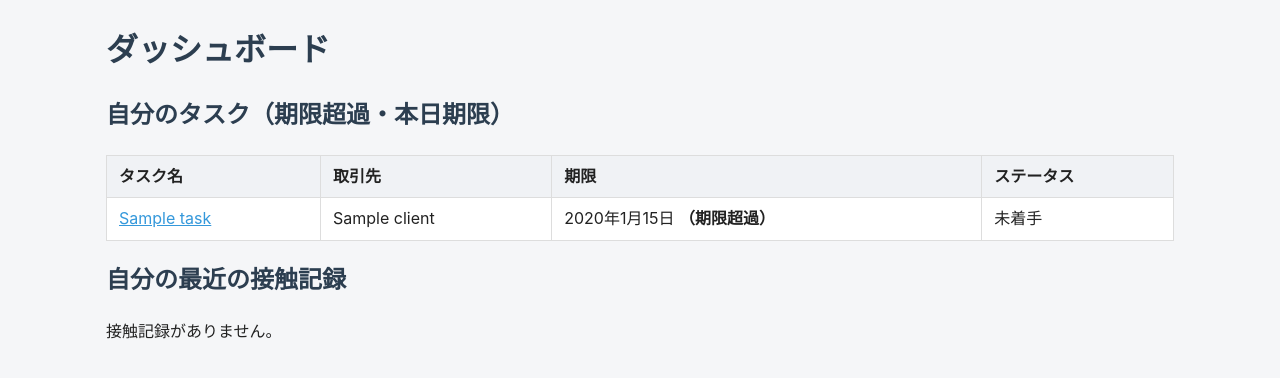
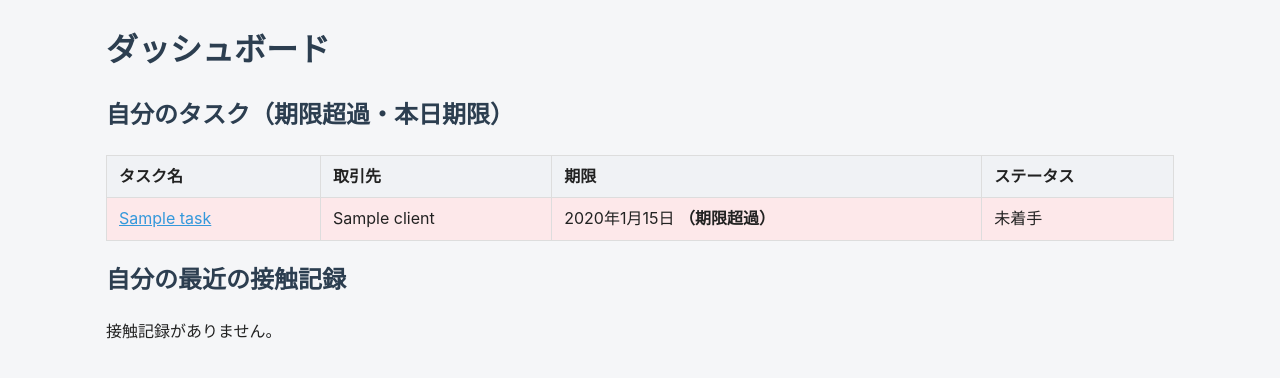
Before and after one commit to kenta138/crm_project, a Django app: page /dashboard/ in a window 1280 px wide. Shown: the part 50-428 px from the top of the page. Run offline with Django 5.2, Linux system fonts and the light colour scheme; a user stored in the database is signed in; tables that the repository leaves empty hold one stand-in row (values such as "Sample post"); data that the repository does not hold is empty.

Commit message:
ダッシュボードで期限超過タスクの行をピンクに着色

```diff
--- a/static/css/style.css
+++ b/static/css/style.css
@@ -260,3 +260,7 @@ a {
     color: #2c3e50;
     font-weight: bold;
 }
+
+.overdue-row {
+    background-color: #fde8ea;
+}
--- a/templates/clients/dashboard.html
+++ b/templates/clients/dashboard.html
@@ -16,7 +16,7 @@
     </thead>
     <tbody>
         {% for task in my_tasks %}
-        <tr>
+        <tr {% if task.due_date < today %}class="overdue-row"{% endif %}>
             <td><a href="/tasks/{{ task.id }}/">{{ task.title }}</a></td>
             <td>{{ task.client.name }}</td>
             <td>{{ task.due_date }}{% if task.due_date < today %} <strong>（期限超過）</strong>{% endif %}</td>
```
